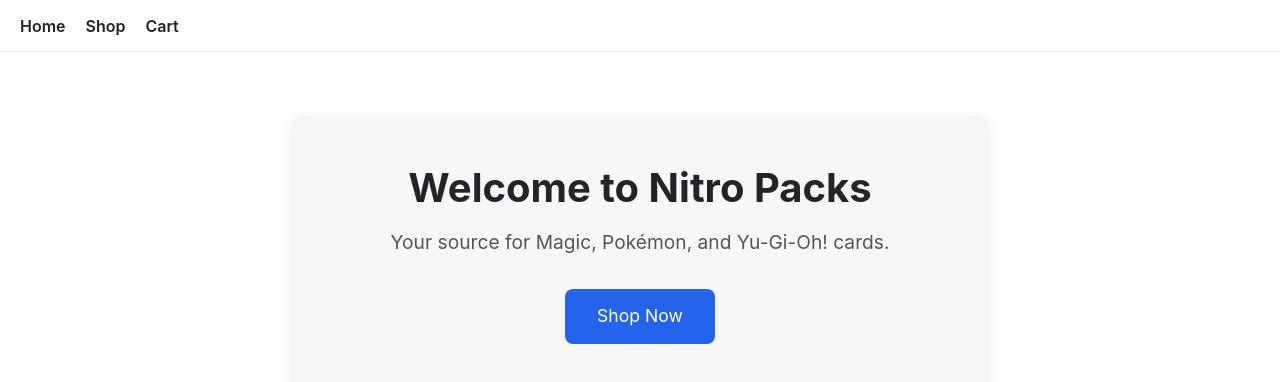
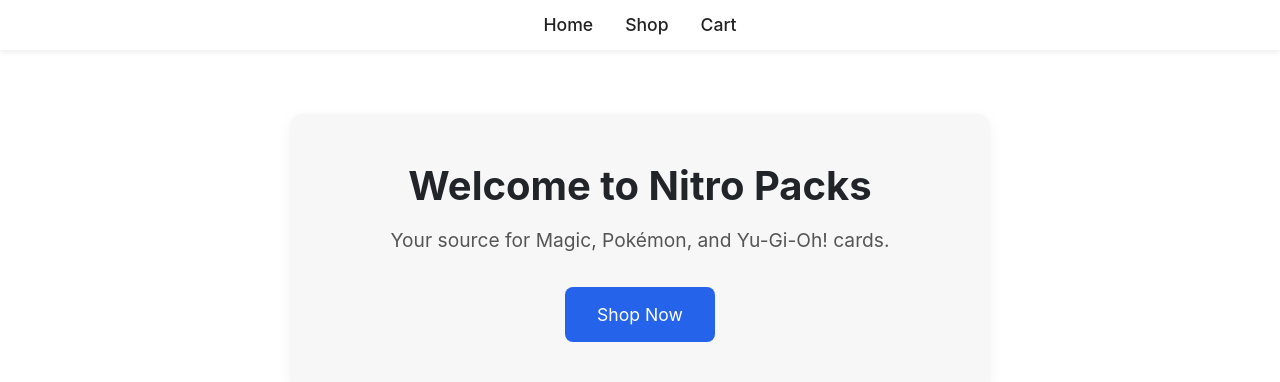
Before and after one commit to amacken3/cscv1.1, a React (Create React App) app in the folder card-shop-client/: page / in a window 1280 px wide. Shown: the top 382 px of the page. Built offline with nearby package versions, Linux system fonts and the light colour scheme.

Commit message:
Final updates before deployment

```diff
--- a/card-shop-client/src/styles/navbar.css
+++ b/card-shop-client/src/styles/navbar.css
@@ -1,43 +1,65 @@
+/* --- Navbar Container --- */
 .navbar {
+  width: 100%;
+  background: #ffffff;
+  padding: 0.75rem 0;
+  display: flex;
+  justify-content: center;
+  align-items: center;
+  box-shadow: 0 2px 6px rgba(0, 0, 0, 0.08);
   position: sticky;
   top: 0;
   z-index: 1000;
-  background: #ffffff;
-  border-bottom: 1px solid #eee;
-  padding: 0.85rem 1.25rem;
 }
 
+/* --- Nav Items Row --- */
 .nav-list {
+  display: flex;
+  gap: 2rem;
   list-style: none;
-  display: flex;
-  gap: 1.25rem;
   margin: 0;
   padding: 0;
-  align-items: center;
 }
 
+/* --- Nav Links --- */
 .nav-list a {
   text-decoration: none;
+  font-size: 1.1rem;
+  font-weight: 500;
   color: #222;
+  transition: color 0.2s ease, transform 0.2s ease;
+}
+
+/* Hover effect */
+.nav-list a:hover {
+  color: #4c46ff;
+  transform: translateY(-1px);
+}
+
+/* --- Cart Badge (item count) --- */
+.cart-badge {
+  background-color: #4c46ff;
+  color: white;
+  padding: 0.2rem 0.55rem;
+  border-radius: 999px;
+  font-size: 0.75rem;
+  margin-left: 0.4rem;
   font-weight: 600;
 }
 
-.nav-cart {
-  position: relative;
+/* --- Smooth fade-in animation --- */
+.navbar {
+  opacity: 0;
+  animation: navbarFadeIn 0.35s ease-out forwards;
 }
 
-.cart-badge {
-  margin-left: 8px;
-  display: inline-flex;
-  min-width: 20px;
-  height: 20px;
-  padding: 0 6px;
-  align-items: center;
-  justify-content: center;
-  border-radius: 10px;
-  background: #ff5a5f;
-  color: #fff;
-  font-size: 12px;
-  line-height: 20px;
-  vertical-align: middle;
+@keyframes navbarFadeIn {
+  from {
+    opacity: 0;
+    transform: translateY(-6px);
+  }
+  to {
+    opacity: 1;
+    transform: translateY(0);
+  }
 }
```
Also changed, not shown: 1 other file (tests, documents, lock files or other folders).
